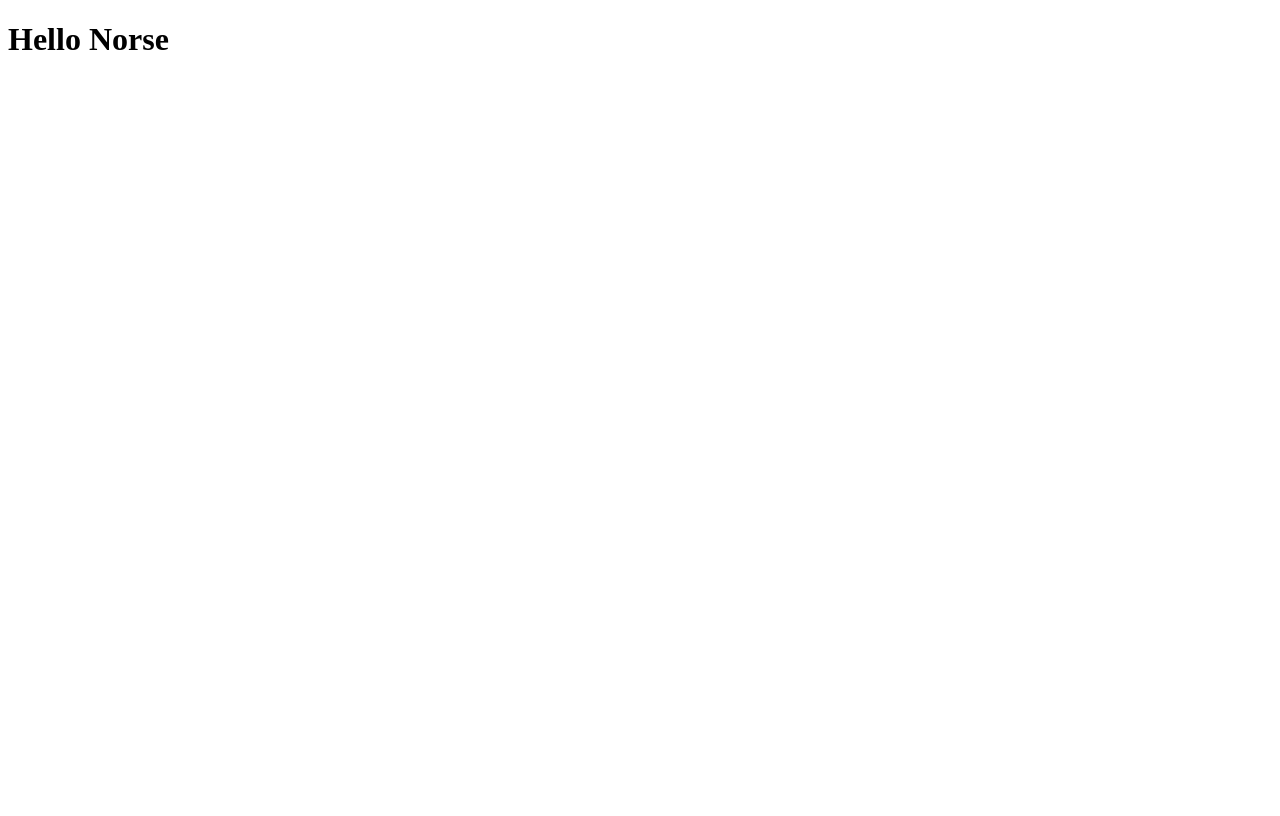
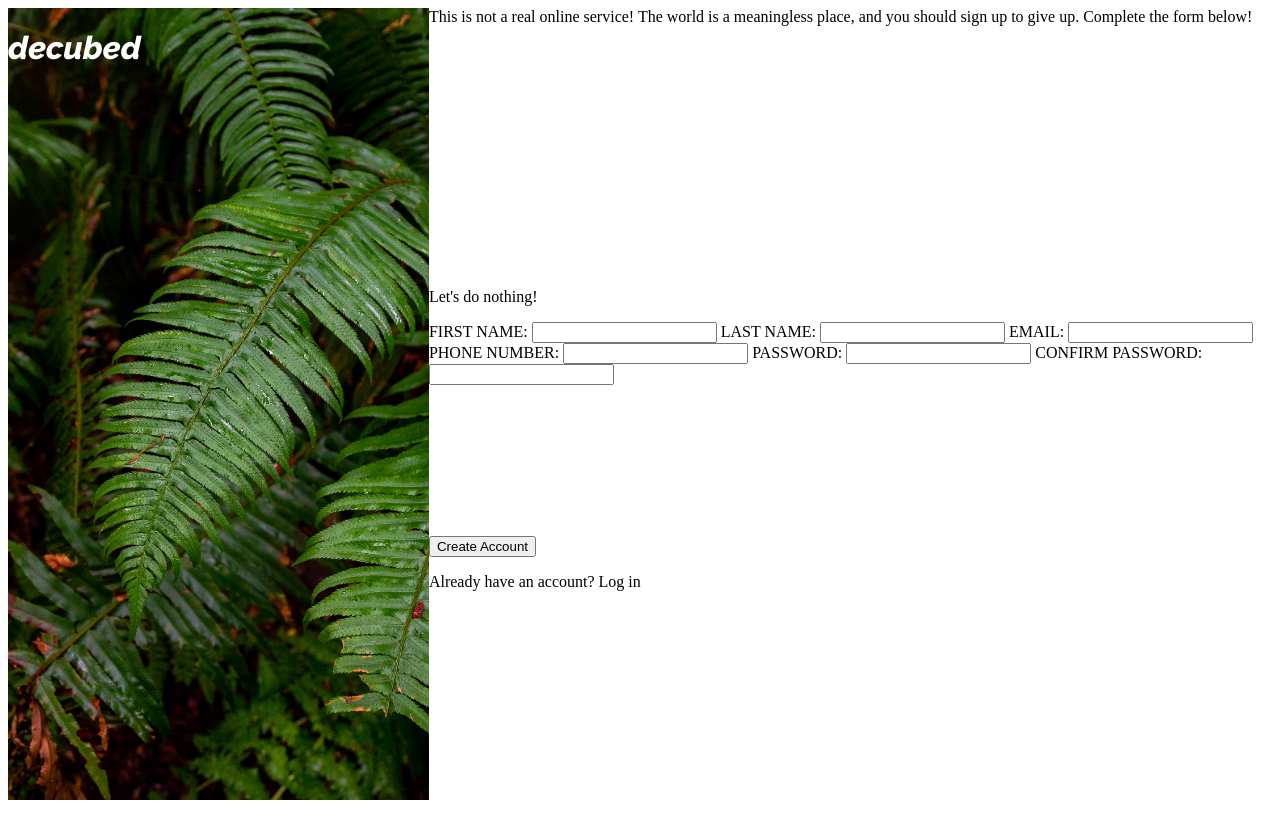
Before and after one commit to djanders19/signup_sheet, a plain HTML site: page index.html in a window 1280 px wide. Drawn offline with Linux system fonts and the light colour scheme.

Commit message:
grid template and html content

```diff
--- a/index.html
+++ b/index.html
@@ -1,12 +1,59 @@
 <!DOCTYPE html>
 <html lang="en">
+
 <head>
     <meta charset="UTF-8">
     <meta http-equiv="X-UA-Compatible" content="IE=edge">
     <meta name="viewport" content="width=device-width, initial-scale=1.0">
+    <link rel="stylesheet" href="style.css">
+    <link rel="preconnect" href="https://fonts.googleapis.com">
+    <link rel="preconnect" href="https://fonts.gstatic.com" crossorigin>
+    <link href="https://fonts.googleapis.com/css2?family=Raleway:ital,wght@1,800&display=swap" rel="stylesheet">
     <title>Signup</title>
 </head>
+
 <body>
-    <h1 class="norse">Hello Norse</h1>
+    <div class="container">
+        <div class="sidebar">
+            <!-- This is where the side image and the Logo will go -->
+            <div class="logo">
+                <h1>decubed</h1>
+            </div>
+        </div>
+
+        <div class="main-header">
+            This is not a real online service! The world is a meaningless place,
+            and you should sign up to give up. Complete the form below!
+        </div>
+
+        <form action="" class="main-form">
+            <p>Let's do nothing!</p>
+
+            <label for="firstName">FIRST NAME:</label>
+            <input type="text" name="firstName" id="firstName">
+
+            <label for="lastName">LAST NAME:</label>
+            <input type="text" name="lastName" id="lastName">
+
+            <label for="email">EMAIL:</label>
+            <input type="email" name="email" id="email">
+
+            <label for="phoneNumber">PHONE NUMBER:</label>
+            <input type="number" name="phoneNumber" id="phoneNumber">
+
+            <label for="passwordInit">PASSWORD:</label>
+            <input type="password" name="passwordInit" id="passwordInit">
+
+            <label for="passwordConfirm">CONFIRM PASSWORD:</label>
+            <input type="password" name="passwordConfirm" id="passwordConfirm">
+        </form>
+
+        <div class="main-footer">
+            <button>Create Account</button>
+            <p>Already have an account? Log in</p>
+        </div>
+
+    </div>
 </body>
+
 </html>
--- a/style.css
+++ b/style.css
@@ -1,8 +1,20 @@
-@font-face {
-    font-family: 'norse';
-    src: url('Norse-Bold.otf');
+.container {
+    display: grid;
+    grid-template-columns: 33.3% 66.6%;
+    grid-template-rows: 33% 33% 33%;
+    height: 100vh;
 }
 
-.norse {
-    font-family: 'norse';
+.sidebar {
+    grid-column-start: 1;
+    grid-column-end: 2;
+    grid-row-start: 1;
+    grid-row-end: 4;
+    background-image: url(halie-west-25xggax4bSA-unsplash.jpg);
+    background-size: cover;
 }
+
+.logo {
+    color: white;
+    font-family: 'Raleway', sans-serif;
+}
```
